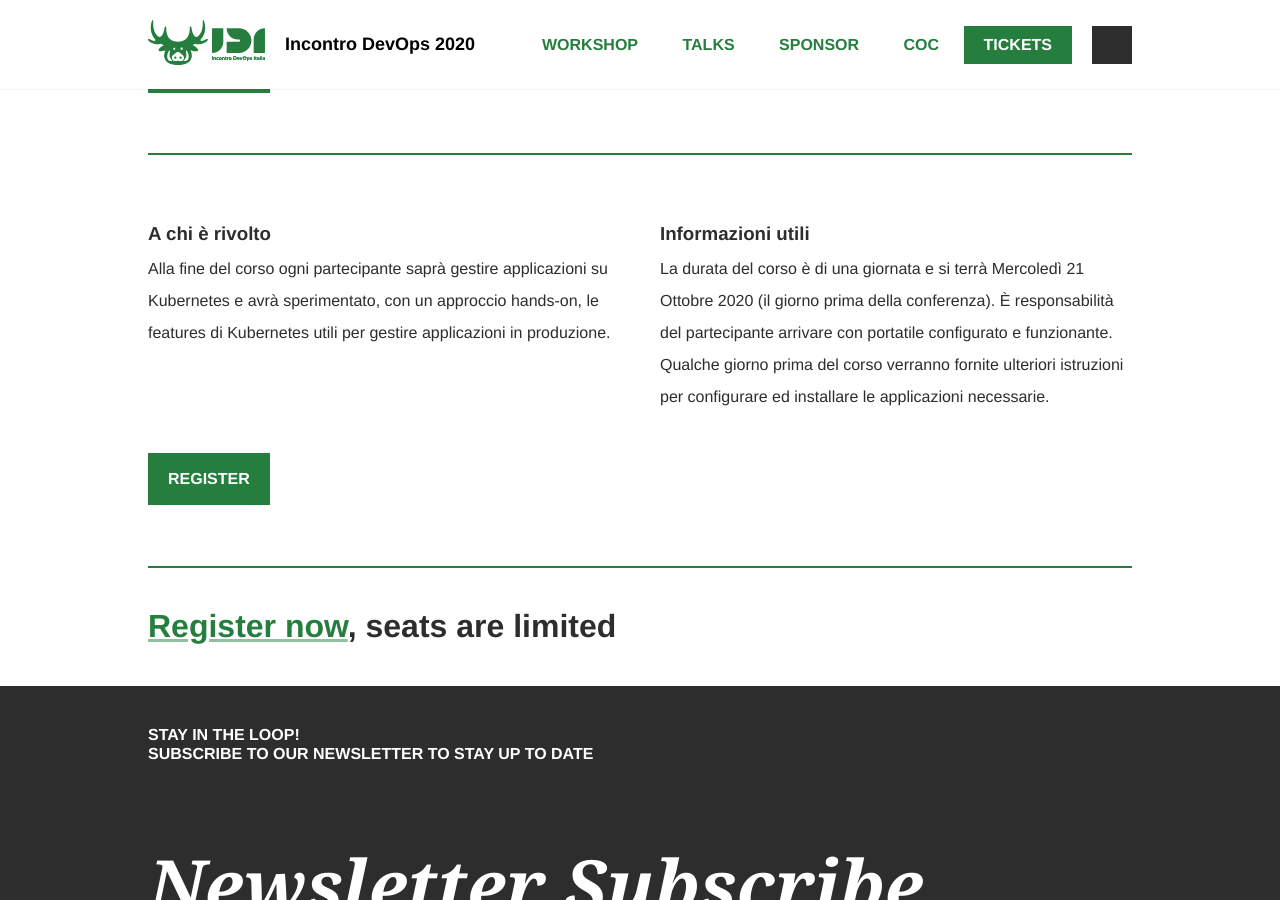
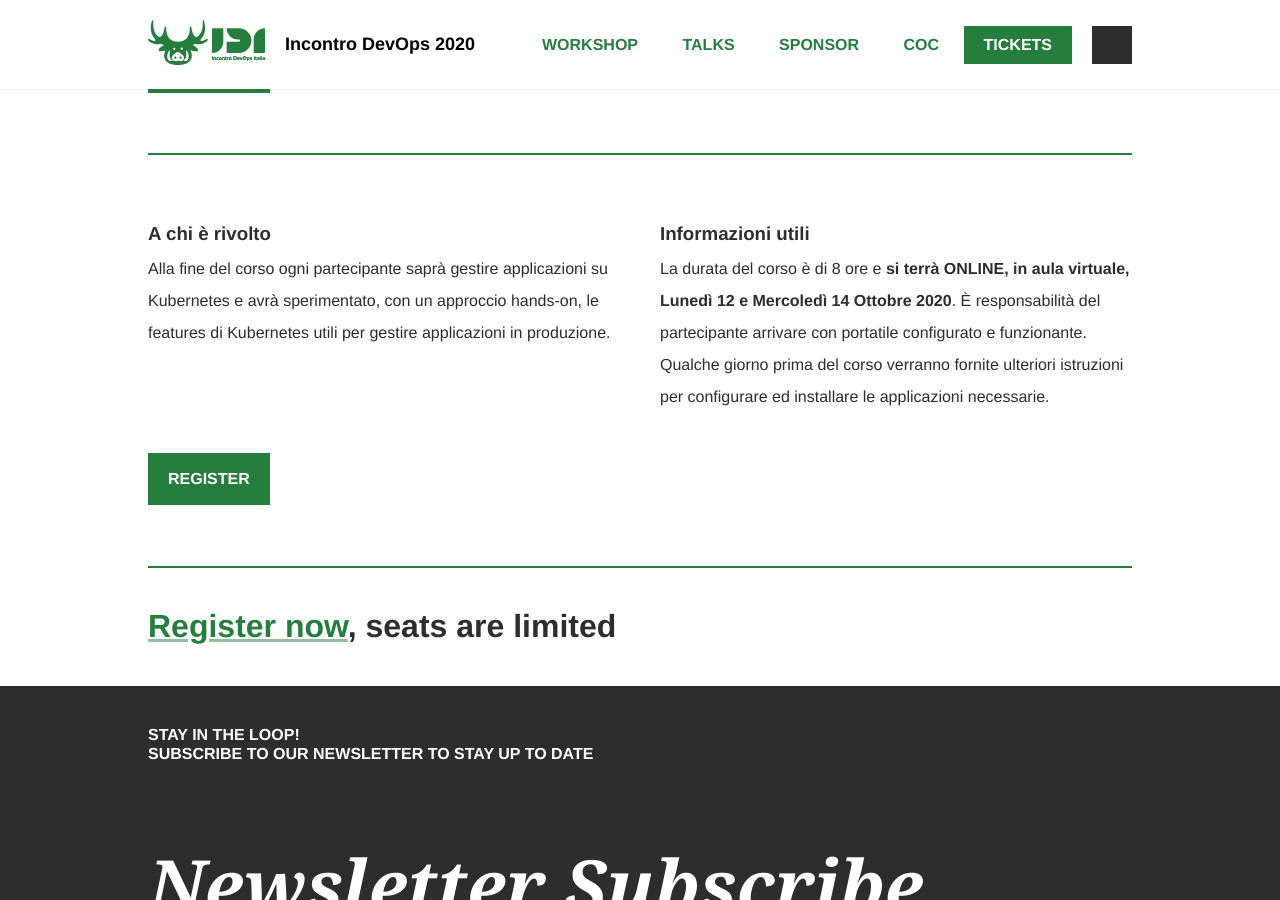
Before and after one commit to giuliatosato/2020.incontrodevops.it, a Jekyll site: the page built from workshop/corso-kubernetes.html, in a window 1280 px wide and 900 px high, scrolled down 1795 px. Built offline with Jekyll 4.4.1, drawn with Linux system fonts in a browser that asks for light colours; some web fonts are replaced; comment, search, counter and statistics services are not loaded; some of the changed text lies outside the part shown.

Commit message:
update dates and mode

```diff
--- a/_data/workshops.yml
+++ b/_data/workshops.yml
@@ -2,9 +2,9 @@ list:
   -
     slug: progettare-evolvere-cloud-aws
     title: Progettare e sviluppare applicazioni Serverless con AWS
-    when: 21 Ottobre 2020, Bologna. Ore 9:30-18:00
-    where: Hotel Savoia Regency, Via del Pilastro 2, 40127, Bologna BO
-    map: https://goo.gl/maps/pT6toDSe3Em
+    when: data da definire
+    where: luogo da definire
+    map:
     ticket: /tickets.html
     partner:
       name: flowing
@@ -29,15 +29,15 @@ list:
     addressed_info: |
       Alla fine del corso saprai disegnare e implementare software in ambiente serverless, comprendendo sia le dinamiche tecniche che la struttura dei costi.
     useful_info: |
-      La durata del corso è di una giornata e **si terrà Mercoledì 21 Ottobre 2020** (il giorno prima della conferenza).
-      Qualche giorno prima del corso verrà fornito un voucer di accesso ai servizi AWS a tutti i partecipanti.
+      La durata del corso è di una giornata.
+      Qualche giorno prima del corso verrà fornito un voucher di accesso ai servizi AWS a tutti i partecipanti.
       È responsabilità del partecipante arrivare con portatile configurato e funzionante. Vi daremo tutte le indicazioni utili per la configurazione.
   -
     slug: corso-ansible
     title: Corso Ansible
-    when: 21 Ottobre 2020, Bologna. Ore 9:30-18:00
-    where: Hotel Savoia Regency, Via del Pilastro 2, 40127, Bologna BO
-    map: https://goo.gl/maps/pT6toDSe3Em
+    when: Data da definire. Ore 9:30-18:00
+    where: Bologna
+    map:
     ticket: /tickets.html
     partner:
       name: biodec
@@ -73,14 +73,14 @@ list:
     addressed_info: |
       Il corso è aperto a tutti/e, ma è bene avere una confidenza di base con la shell Bash – si lavorerà su una macchina Vagrant Debian.
     useful_info: |
-      La durata del corso è di una giornata e **si terrà Mercoledì 21 Ottobre 2020** (il giorno prima della conferenza).
+      La durata del corso è di una giornata.
       È responsabilità di chi partecipa arrivare con portatile configurato e funzionante con Vagrant. Vi daremo tutte le indicazioni utili per la configurazione.
   -
     slug: corso-kubernetes
     title: Gestire ambienti di produzione con Kubernetes
-    when: 21 Ottobre 2020, Bologna. Ore 9:30-18:00
-    where: Hotel Savoia Regency, Via del Pilasto 2, 40127, Bologna BO
-    map: https://goo.gl/maps/pT6toDSe3Em
+    when: Lunedì 12 e Mercoledì 14 Ottobre 2020 (4+4 ore)
+    where: Aula virtuale
+    map:
     ticket: /tickets.html
     partner:
       name: sighup
@@ -108,7 +108,7 @@ list:
     addressed_info: |
       Alla fine del corso ogni partecipante saprà gestire applicazioni su Kubernetes e avrà sperimentato, con un approccio hands-on, le features di Kubernetes utili per gestire applicazioni in produzione.
     useful_info: |
-       La durata del corso è di una giornata e si terrà Mercoledì 21 Ottobre 2020 (il giorno prima della conferenza). È responsabilità del partecipante arrivare con portatile configurato e funzionante. Qualche giorno prima del corso verranno fornite ulteriori istruzioni per configurare ed installare le applicazioni necessarie.
+       La durata del corso è di 8 ore e **si terrà ONLINE, in aula virtuale, Lunedì 12 e Mercoledì 14 Ottobre 2020**. È responsabilità del partecipante arrivare con portatile configurato e funzionante. Qualche giorno prima del corso verranno fornite ulteriori istruzioni per configurare ed installare le applicazioni necessarie.
 
 
   # -
```
